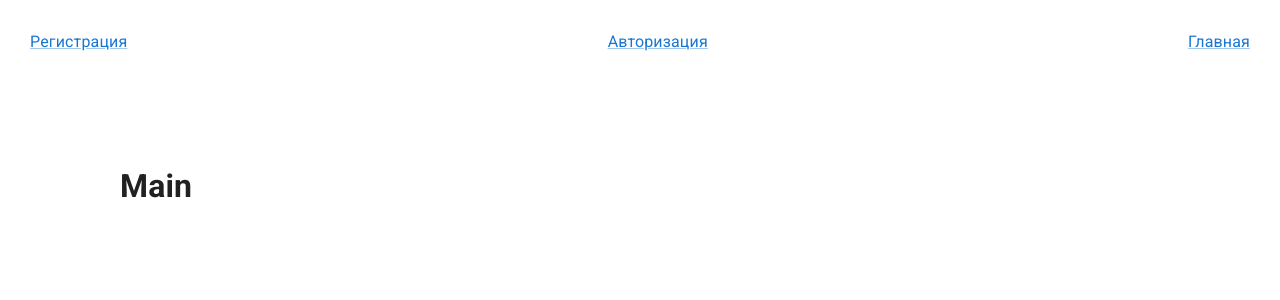
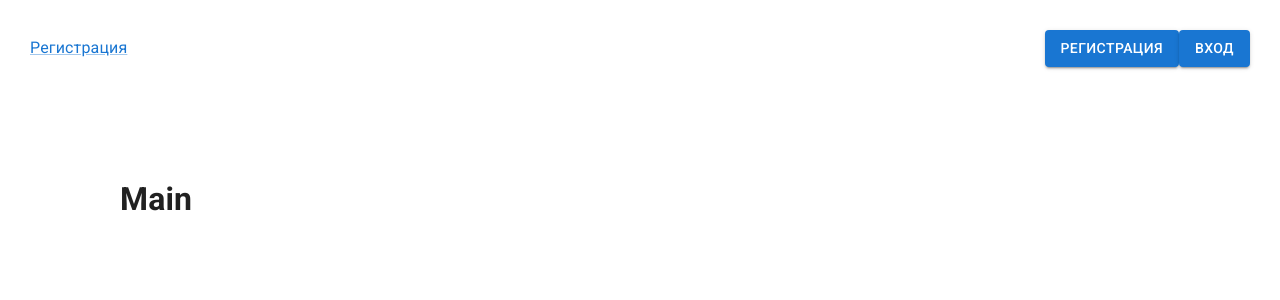
Before and after one commit to otboyniki/moscityhack2022-client, a React (Vite) app: page / in a window 1280 px wide. Shown: the top 300 px of the page. Built offline with nearby package versions, Linux system fonts and the light colour scheme; what draft-js-image-plugin would draw is missing.

Commit message:
feat: кнопки в хедере

```diff
--- a/src/components/Header/index.jsx
+++ b/src/components/Header/index.jsx
@@ -1,6 +1,6 @@
 import React from 'react';
 import { NavLink } from 'react-router-dom';
-import { Link } from '@mui/material';
+import { Link, Button } from '@mui/material';
 
 import routes from '@/constants/routes';
 
@@ -11,12 +11,22 @@ const Header = () => (
     <Link component={NavLink} to={routes.registration}>
       Регистрация
     </Link>
-    <Link component={NavLink} to={routes.login}>
-      Авторизация
-    </Link>
-    <Link component={NavLink} to={routes.main}>
-      Главная
-    </Link>
+    <div>
+      <Button
+        component={NavLink}
+        to={routes.registration}
+        variant="contained"
+      >
+        Регистрация
+      </Button>
+      <Button
+        component={NavLink}
+        to={routes.login}
+        variant="contained"
+      >
+        Вход
+      </Button>
+    </div>
   </S.Container>
 );
 
--- a/src/components/Header/styles.js
+++ b/src/components/Header/styles.js
@@ -3,10 +3,11 @@ import styled from 'styled-components';
 const Container = styled.div`
   position: relative;
 
+  display: flex;
+  justify-content: space-between;
   align-items: center;
-  justify-content: space-between;
 
-  display: flex;
+  padding: 20px 40px;
 
   margin: 0 auto;
   padding: 30px 30px;
```
